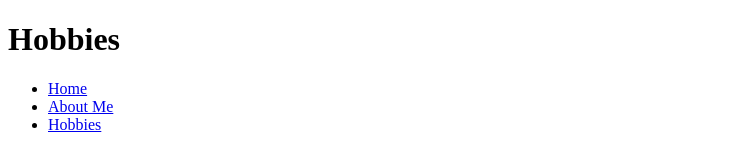
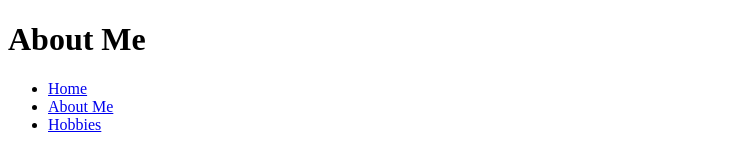
Before and after one commit to BocchiTheRockEnjoyer/Project-1, a plain HTML site: page about_me.html in a window 1280 px wide. Shown: the top 157 px of the page, without its empty margins (0-740 px from the left). Drawn offline with Linux system fonts and the light colour scheme.

Commit message:
Removed random html tag and fixed heading

```diff
--- a/about_me.html
+++ b/about_me.html
@@ -8,7 +8,7 @@
 
 <body>
   <header id="header">
-    <h1>Hobbies</h1>
+    <h1>About Me</h1>
   </header>
   <nav id="main-nav">
     <ul>
@@ -40,5 +40,3 @@
 </body>
 
 </html>
-
-</html>
```
